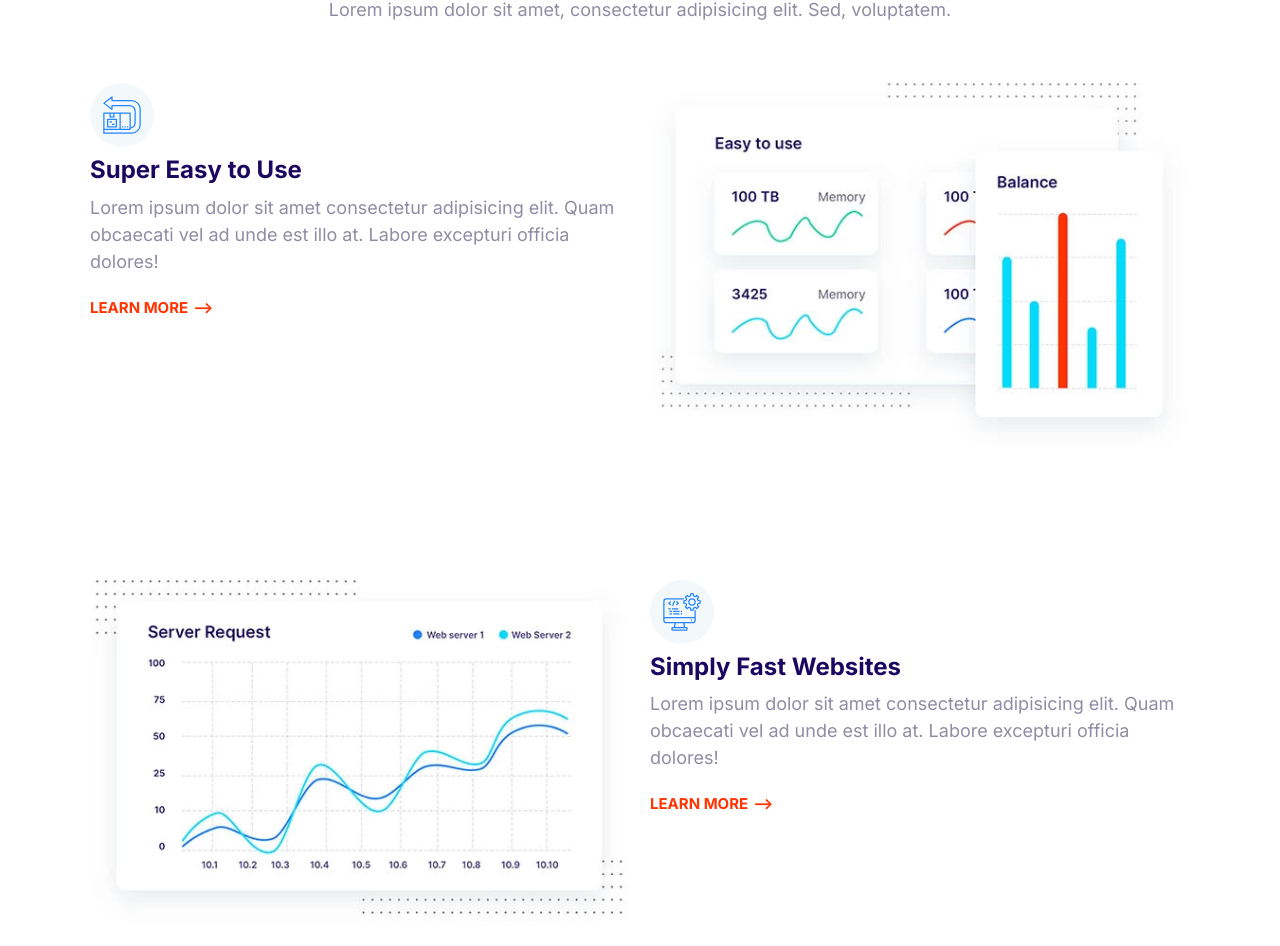
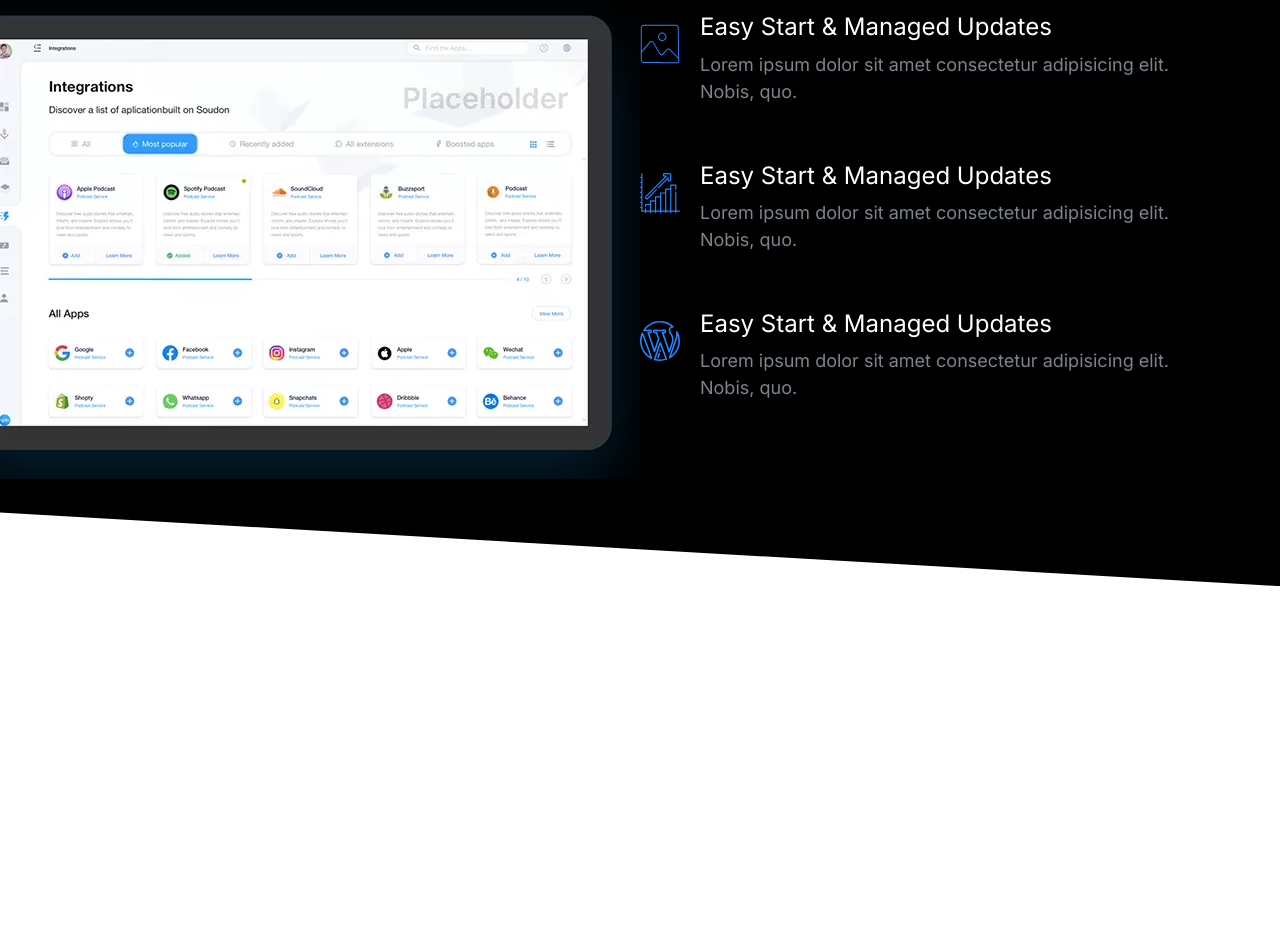
Before and after one commit to hmirza0077/moshify, a plain HTML site: page index.html in a window 1280 px wide. Shown: the part 151-1097 px from the top of the page. After the commit the page ends 800 px from the top, so only its background shows below. Drawn offline with Linux system fonts and the light colour scheme.

Commit message:
Showcase blocks added.

```diff
--- a/css/styles.css
+++ b/css/styles.css
@@ -14,6 +14,11 @@
 }
 
 /* Typography */
+
+::selection {
+    background: var(--color-primary);
+    color: #fff;
+}
 
 html {
     /* 62.5% of 16px = 10px */
@@ -43,6 +48,7 @@ h2 {
 
 h3 {
     font-size: 3rem;
+    font-weight: 500;
 }
 
 p {
@@ -136,7 +142,6 @@ a {
 .list {
     list-style: none;
     padding-left: 0;
-    color: var(--color-headings);
 }
 
 .list--inline .list__item {
@@ -147,6 +152,7 @@ a {
 .list--tick {
     list-style-image: url('../images/tick.svg');
     padding-left: 3rem;
+    color: var(--color-headings);
 }
 
 .list--tick .list__item {
@@ -426,6 +432,7 @@ a {
 
 .media {
     display: flex;
+    margin-bottom: 4rem;
 }
 
 .media__title {
@@ -634,18 +641,20 @@ a {
     color: #7b858b;
 }
 
-.block--dark .block__heading {
+.block--dark h1,
+.block--dark h2,
+.block--dark h3 {
     color: #fff;
 }
 
 .block--skewed-right {
     padding-bottom: calc(var(--padding-vertical) + 4rem);
-    clip-path: polygon(0% 0%, 100% 0%, 100% 100%, 0% 80%);
+    clip-path: polygon(0% 0%, 100% 0%, 100% 100%, 0% 90%);
 }
 
 .block--skewed-left {
     padding-bottom: calc(var(--padding-vertical) + 4rem);
-    clip-path: polygon(0% 0%, 100% 0%, 100% 80%, 0% 100%);
+    clip-path: polygon(0% 0%, 100% 0%, 100% 90%, 0% 100%);
 }
 
 .block__header {
@@ -722,10 +731,6 @@ a {
 }
 
 /* Hero */
-
-.hero {
-    clip-path: polygon(0% 0%, 100% 0%, 100% 90%, 0% 100%);
-}
 
 .hero__tagline {
     font-size: 2rem;
@@ -810,3 +815,24 @@ a {
         order: 2;
     }
 }
+
+/* Showcase Block */
+
+.block-showcase__image > img {
+    width: 100%;
+}
+
+@media screen and (min-width: 768px) {
+    .block-showcase .grid {
+        grid-template-columns: 50% 50%;
+    }
+
+    .block-showcase__image {
+        justify-self: end;
+    }
+
+    .block-showcase__image > img {
+        width: auto;
+        max-width: 700px;
+    }
+}
--- a/index.html
+++ b/index.html
@@ -15,118 +15,67 @@
     <link rel="stylesheet" href="css/styles.css" />
   </head>
   <body>
-    <section class="block container">
+    <section class="block block--dark block--skewed-right block-showcase">
       <header class="block__header">
-        <h2>Host on the Cloud to Keep Growing</h2>
-        <p>
-          Lorem ipsum dolor sit amet, consectetur adipisicing elit. Sed,
-          voluptatem.
-        </p>
+        <h2>User-friendly Control Panel</h2>
       </header>
-      <article class="grid grid--1x2 feature">
-        <div class="feature__content">
-          <span class="icon-container">
+      <div class="container grid grid--1x2">
+        <picture class="block-showcase__image">
+          <source
+            srcset="images/ipad.webp 1x, images/ipad@2x.webp 2x"
+            type="image/webp"
+          />
+          <source
+            srcset="images/ipad.png 1x, images/ipad@2x.png 2x"
+            type="image/png"
+          />
+          <img src="./images/ipad.png" alt="" />
+        </picture>
+        <ul class="list">
+          <li>
+            <div class="media">
+              <div class="media__image">
                   <svg class="icon icon--primary">
-              <use xlink:href="images/sprite.svg#easy"></use>
+                    <use xlink:href="../images/sprite.svg#snap"></use>
                   </svg>
                 </span>
-          <h3 class="feature__heading">Super Easy to Use</h3>
-          <p>
-            Lorem ipsum dolor sit amet consectetur adipisicing elit. Quam
-            obcaecati vel ad unde est illo at. Labore excepturi officia dolores!
-          </p>
-          <a href="#" class="link-arrow">Learn More</a>
               </div>
-        <picture>
-          <source
-            type="image/webp"
-            srcset="images/easy.webp 1x, images/easy@2x.webp 2x"
-          />
-          <source
-            type="image/jpg"
-            srcset="images/easy.jpg 1x, images/easy@2x.jpg 2x"
-          />
-          <img class="feature__image" src="images/easy@2x.jpg" alt="" />
-        </picture>
-      </article>
-      <article class="grid grid--1x2 feature">
-        <div class="feature__content">
-          <span class="icon-container">
+              <div class="media__body">
+                <h3 class="media__title">Easy Start & Managed Updates</h3>
+                <p>Lorem ipsum dolor sit amet consectetur adipisicing elit. Nobis, quo.</p>
+              </div>
+            </div>
+          </li>
+          <li>
+            <div class="media">
+              <div class="media__image">
                   <svg class="icon icon--primary">
-              <use xlink:href="images/sprite.svg#computer"></use>
+                    <use xlink:href="../images/sprite.svg#growth"></use>
                   </svg>
                 </span>
-          <h3 class="feature__heading">Simply Fast Websites</h3>
-          <p>
-            Lorem ipsum dolor sit amet consectetur adipisicing elit. Quam
-            obcaecati vel ad unde est illo at. Labore excepturi officia dolores!
-          </p>
-          <a href="#" class="link-arrow">Learn More</a>
               </div>
-        <picture>
-          <source
-            type="image/webp"
-            srcset="images/fast.webp 1x, images/fast@2x.webp 2x"
-          />
-          <source
-            type="image/jpg"
-            srcset="images/fast.jpg 1x, images/fast@2x.jpg 2x"
-          />
-          <img class="feature__image" src="images/fast@2x.jpg" alt="" />
-        </picture>
-      </article>
-      <article class="grid grid--1x2 feature">
-        <div class="feature__content">
-          <span class="icon-container">
+              <div class="media__body">
+                <h3 class="media__title">Easy Start & Managed Updates</h3>
+                <p>Lorem ipsum dolor sit amet consectetur adipisicing elit. Nobis, quo.</p>
+              </div>
+            </div>
+          </li>
+          <li>
+            <div class="media">
+              <div class="media__image">
                   <svg class="icon icon--primary">
-              <use xlink:href="images/sprite.svg#wordpress"></use>
+                    <use xlink:href="../images/sprite.svg#wordpress"></use>
                   </svg>
                 </span>
-          <h3 class="feature__heading">Wordpress Made Easy</h3>
-          <p>
-            Lorem ipsum dolor sit amet consectetur adipisicing elit. Quam
-            obcaecati vel ad unde est illo at. Labore excepturi officia dolores!
-          </p>
-          <a href="#" class="link-arrow">Learn More</a>
               </div>
-        <picture>
-          <source
-            type="image/webp"
-            srcset="images/wordpress.webp 1x, images/wordpress@2x.webp 2x"
-          />
-          <source
-            type="image/jpg"
-            srcset="images/wordpress.jpg 1x, images/wordpress@2x.jpg 2x"
-          />
-          <img class="feature__image" src="images/wordpress@2x.jpg" alt="" />
-        </picture>
-      </article>
-      <article class="grid grid--1x2 feature">
-        <div class="feature__content">
-          <span class="icon-container">
-            <svg class="icon icon--primary">
-              <use xlink:href="images/sprite.svg#clock"></use>
-            </svg>
-          </span>
-          <h3 class="feature__heading">24/7 Expert Support</h3>
-          <p>
-            Lorem ipsum dolor sit amet consectetur adipisicing elit. Quam
-            obcaecati vel ad unde est illo at. Labore excepturi officia dolores!
-          </p>
-          <a href="#" class="link-arrow">Learn More</a>
+              <div class="media__body">
+                <h3 class="media__title">Easy Start & Managed Updates</h3>
+                <p>Lorem ipsum dolor sit amet consectetur adipisicing elit. Nobis, quo.</p>
               </div>
-        <picture>
-          <source
-            type="image/webp"
-            srcset="images/support.webp 1x, images/support@2x.webp 2x"
-          />
-          <source
-            type="image/jpg"
-            srcset="images/support.jpg 1x, images/support@2x.jpg 2x"
-          />
-          <img class="feature__image" src="images/support@2x.jpg" alt="" />
-        </picture>
-      </article>
+            </div>
+          </li>
+        </ul>
+      </div>
     </section>
     <script src="./js/main.js"></script>
   </body>
```
Also changed, not shown: components/showcase_block.html (added, +62 -0 lines). Lines whose indentation alone changed are shown as unchanged.
